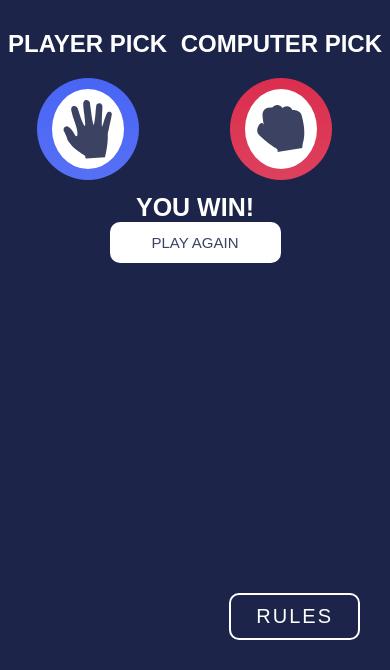
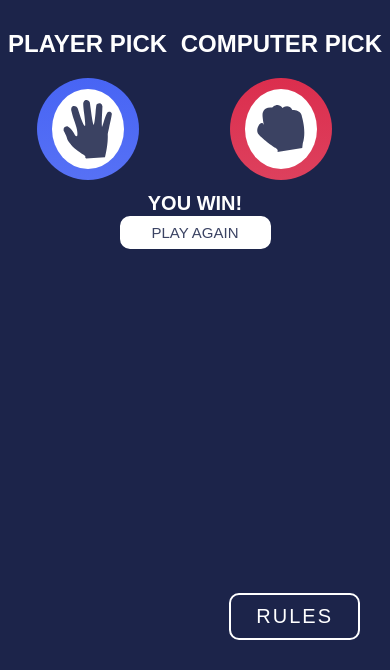
Before and after one commit to moshoodabdullahi/rock-paper-scissors, a website: page index.html in a window 390 px wide. Both pictures are taken after a click on the button 119 px from the left and 235 px from the top of the page. Shown: the part 174-844 px from the top of the page. Drawn offline with Linux system fonts and the light colour scheme.

Commit message:
feat: fix mobile view responsiveness

```diff
--- a/style.css
+++ b/style.css
@@ -142,7 +142,7 @@ h4 {
   color: hsl(229deg 25% 31%);
   font-size: 15px;
   font-family: inherit;
-  padding: 10px 40px;
+  padding: 6px 30px;
   text-transform: uppercase;
 }
 
@@ -159,10 +159,10 @@ h4 {
 }
 
 .big-text {
-  margin: 5px 0;
+  margin: 3px 0 5px;
   line-height: 0.8;
   text-transform: uppercase;
-  font-size: 25px;
+  font-size: 20px;
   font-weight: bold;
 }
 
```
